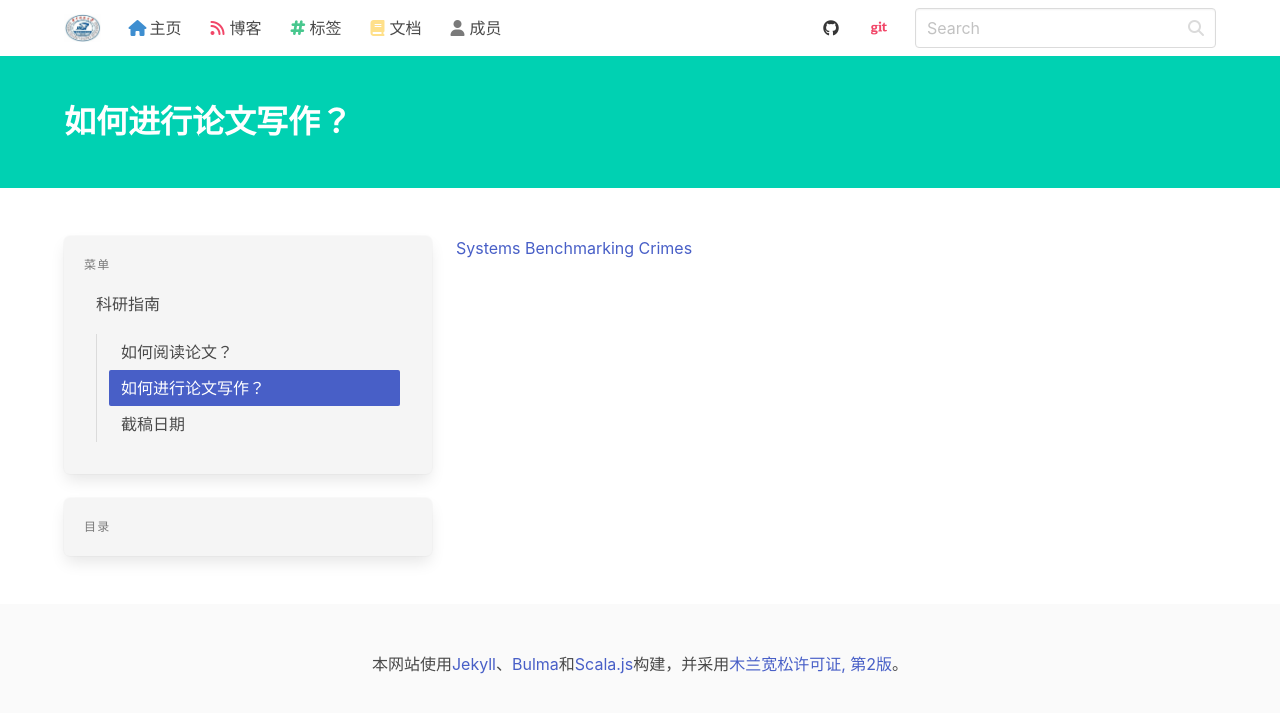
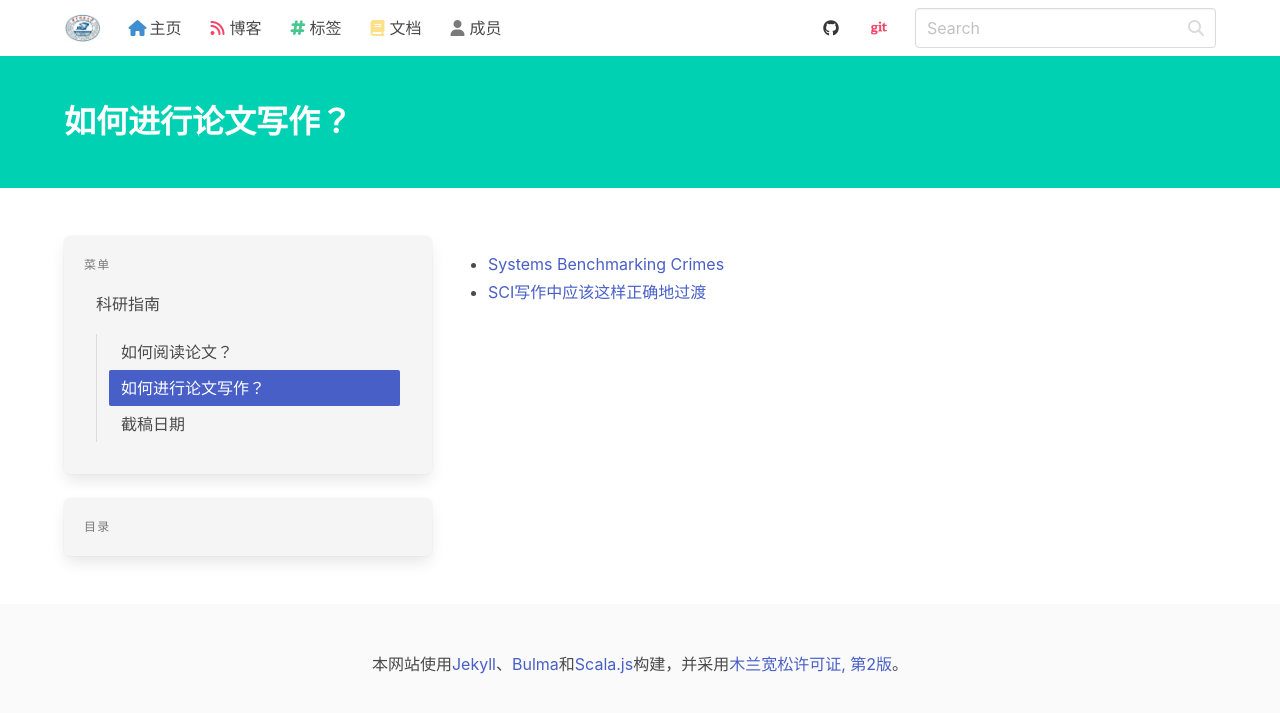
Before and after one commit to haslaboratory/haslaboratory.github.io, a Jekyll site: the page built from _docs/research/howtowrite.md, in a window 1280 px wide. Shown: the top 713 px of the page. Built offline with Jekyll 4.4.1, drawn with Linux system fonts in a browser that asks for light colours; nearby versions of some CDN libraries; library files that are not in the unit come from our copies.

Commit message:
_docs/research/howtowrite.md

```diff
--- a/_docs/research/howtowrite.md
+++ b/_docs/research/howtowrite.md
@@ -4,4 +4,5 @@ title: 如何进行论文写作？
 order: 3
 ---
 
-[Systems Benchmarking Crimes](https://www.cse.unsw.edu.au/~gernot/benchmarking-crimes.html)
+- [Systems Benchmarking Crimes](https://www.cse.unsw.edu.au/~gernot/benchmarking-crimes.html)
+- [SCI写作中应该这样正确地过渡](https://zhuanlan.zhihu.com/p/341897276)
```
